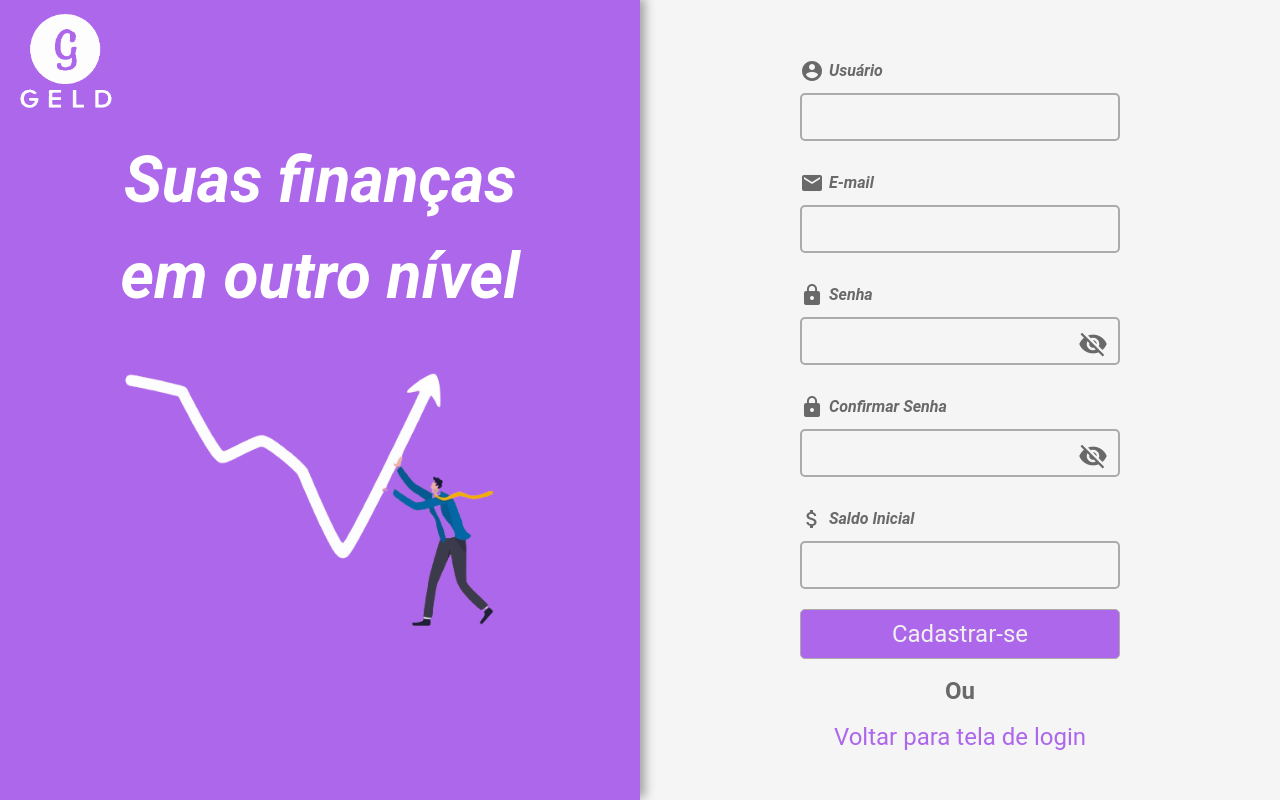
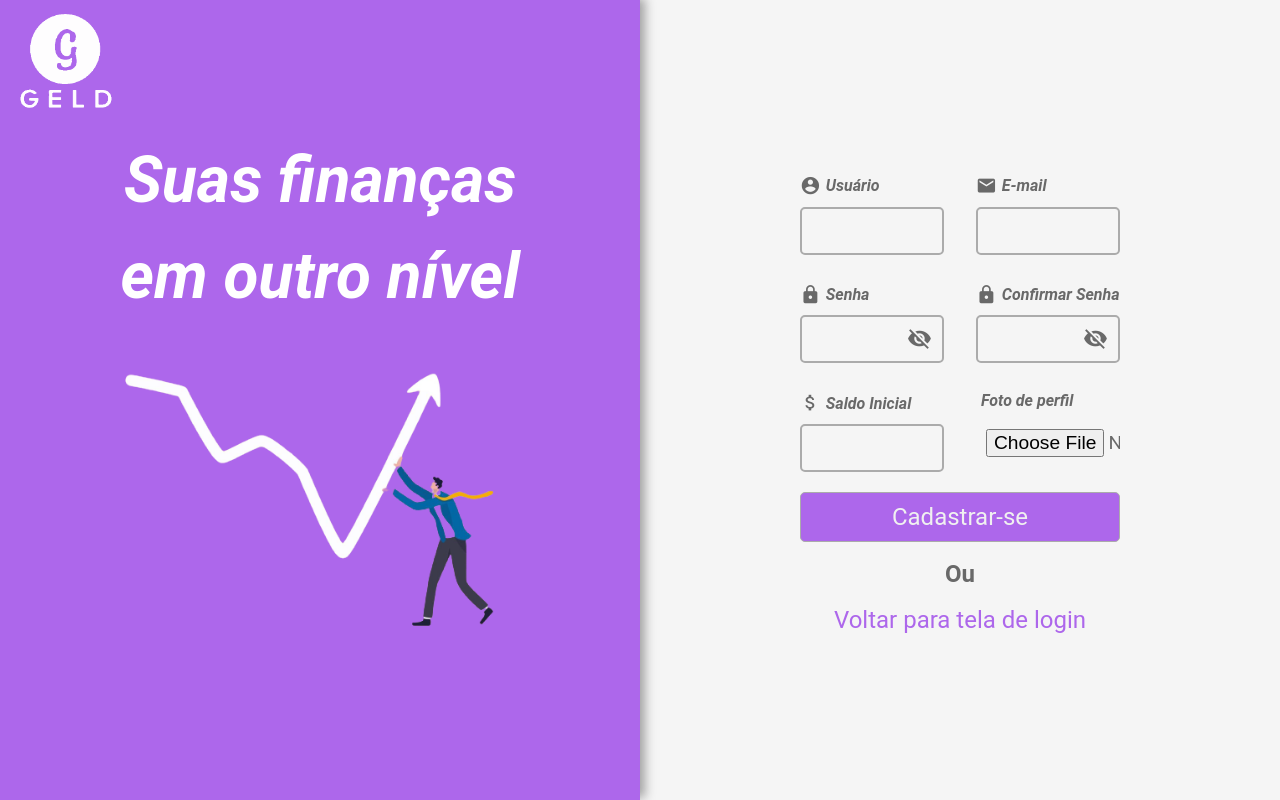
Before and after one commit to DiegoPriess/pac_second_semester_front, a React (Create React App) app: page /register in a window 1280 px wide. Built offline with nearby package versions, Linux system fonts and the light colour scheme.

Commit message:
Alterando tela de cadastro de usuário e adicionando input para foto de perfil

```diff
--- a/src/pages/Authentication/Login/index.jsx
+++ b/src/pages/Authentication/Login/index.jsx
@@ -9,9 +9,11 @@ const Login = () => {
         <form action="">
             <InputGroup icon="account_circle" labelText="Usuário ou E-mail" inputType="text"/>
             <InputGroup icon="lock" id="password" labelText="Senha" inputType="password"/>
-            <Link to={"/menu"}><Button textButton="Entrar"/></Link>
-            <span className="button-space">Ou</span>
-            <Link to={"/register"}><Button customClass="register-button" textButton="Cadastrar-se"/></Link>
+            <div className="actions-container">
+                <Link to={"/menu"}><Button textButton="Entrar"/></Link>
+                <span className="button-space">Ou</span>
+                <Link to={"/register"}><Button customClass="register-button" textButton="Cadastrar-se"/></Link>
+            </div>
         </form>
     );
 }
--- a/src/pages/Authentication/Register/index.jsx
+++ b/src/pages/Authentication/Register/index.jsx
@@ -6,15 +6,18 @@ import { Link } from 'react-router-dom';
 
 const Register = () => {
     return (
-        <form action="">
+        <form action="" class="authentication-register">
             <InputGroup icon="account_circle" labelText="Usuário" inputType="text"/>
             <InputGroup icon="email" labelText="E-mail" inputType="email"/>
             <InputGroup icon="lock" id="password" labelText="Senha" inputType="password"/>
             <InputGroup icon="lock" id="confirm-password" labelText="Confirmar Senha" inputType="password"/>
             <InputGroup icon="attach_money" labelText="Saldo Inicial" inputType="number"/>
-            <Button textButton="Cadastrar-se"/>
-            <span className="button-space">Ou</span>
-            <Link to={"/"}><Button customClass="register-button" textButton="Voltar para tela de login"/></Link>
+            <InputGroup labelText="Foto de perfil" inputType="file" />
+            <div className="actions-container">
+                <Button textButton="Cadastrar-se"/>
+                <span className="button-space">Ou</span>
+                <Link to={"/"}><Button customClass="register-button" textButton="Voltar para tela de login"/></Link>
+            </div>
         </form>
     );
 }
--- a/src/pages/Authentication/Register/style.scss
+++ b/src/pages/Authentication/Register/style.scss
@@ -0,0 +1,16 @@
+.authentication-register{
+
+    font-size: 1em;
+
+    i{
+        font-size: 1.3em;
+    }
+
+    .input-group{
+        width: 45% !important;
+    }
+
+    input[type="file"]{
+        border: none;
+    }
+}
--- a/src/pages/Authentication/style.scss
+++ b/src/pages/Authentication/style.scss
@@ -45,14 +45,24 @@
         form{
             display: flex;
             width: 50%;
-            flex-direction: column;
-            justify-content: center;
-
+            flex-wrap: wrap;
+            justify-content: space-between;
             font-weight: bold;
 
+            .input-group{
+                width: 100%;
+            }
 
             h1{
                 font-size: 2.5em;
+            }
+
+            .actions-container{
+                display: flex;
+                flex-direction: column;
+                justify-content: center;
+                align-items: center;
+                width: 100%;
             }
 
             .input-group{
```
